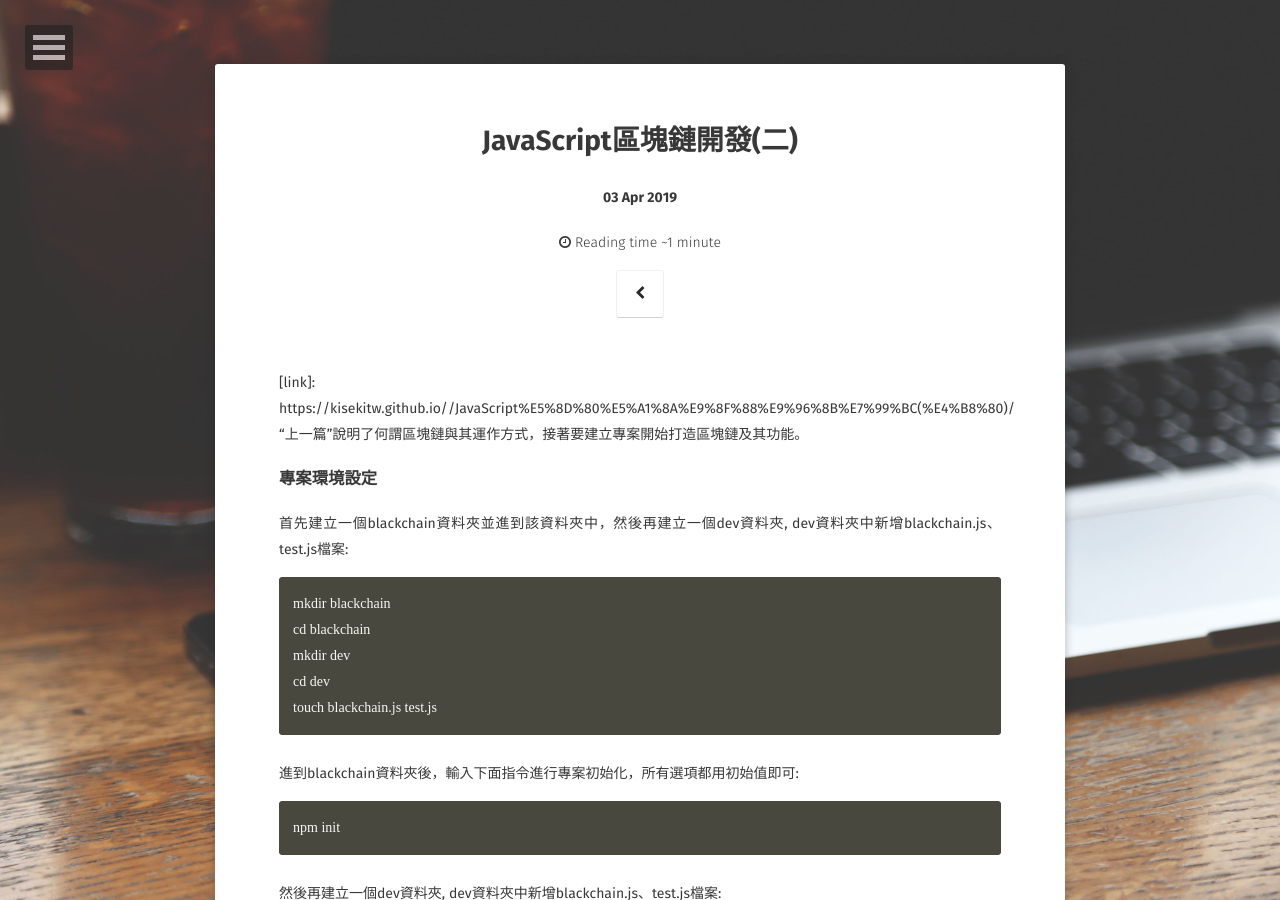
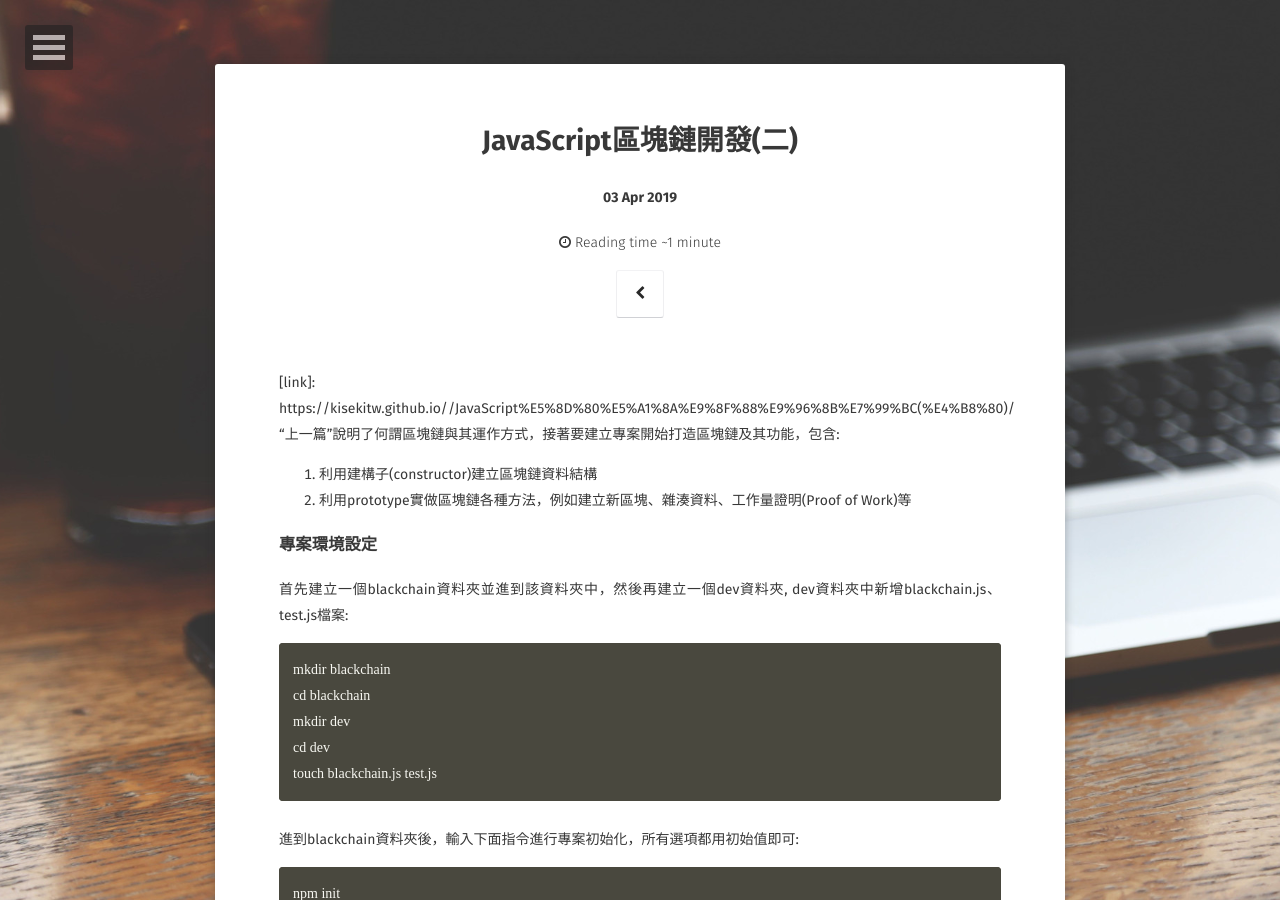
Before and after one commit to kisekitw/kisekitw.github.io, a Jekyll site: the page built from _posts/2020-04-03-JavaScript區塊鏈開發(二).md, in a window 1280 px wide and 900 px high. Built offline with Jekyll 4.4.1, drawn with Linux system fonts in a browser that asks for light colours; some web fonts are replaced.

Commit message:
blockchain v1.1

```diff
--- a/_posts/2020-04-03-JavaScript區塊鏈開發(二).md
+++ b/_posts/2020-04-03-JavaScript區塊鏈開發(二).md
@@ -9,7 +9,10 @@ tag:
 comments: false
 ---
 
-[link]: https://kisekitw.github.io//JavaScript%E5%8D%80%E5%A1%8A%E9%8F%88%E9%96%8B%E7%99%BC(%E4%B8%80)/ "上一篇"說明了何謂區塊鏈與其運作方式，接著要建立專案開始打造區塊鏈及其功能。
+[link]: https://kisekitw.github.io//JavaScript%E5%8D%80%E5%A1%8A%E9%8F%88%E9%96%8B%E7%99%BC(%E4%B8%80)/ "上一篇"說明了何謂區塊鏈與其運作方式，接著要建立專案開始打造區塊鏈及其功能，包含:
+
+1. 利用建構子(constructor)建立區塊鏈資料結構
+2. 利用prototype實做區塊鏈各種方法，例如建立新區塊、雜湊資料、工作量證明(Proof of Work)等
 
 ### 專案環境設定
 
```
